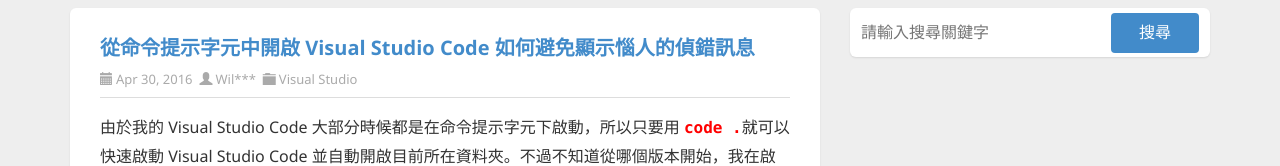
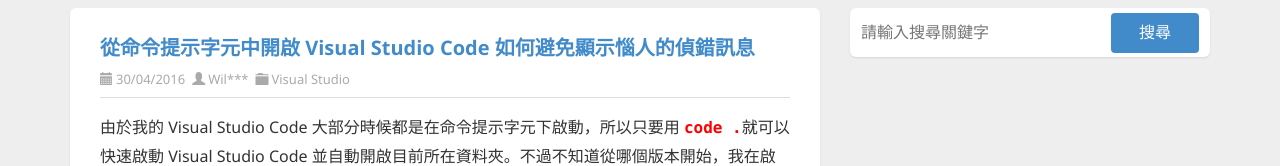
Before and after one commit to kent19871014/angular-demo0414, an Angular app: page / in a window 1280 px wide. Shown: the part 246-412 px from the top of the page. Built offline with nearby package versions, Linux system fonts and the light colour scheme.

Commit message:
定義pipe date format ps: command "ng g pipe mask"

```diff
--- a/src/app/app.component.html
+++ b/src/app/app.component.html
@@ -13,7 +13,7 @@
               <a href="{{item.href}}">{{item.title}}</a>
             </h2>
             <div class="post-info clearfix">
-              <span class="post-date"><i class="glyphicon glyphicon-calendar"></i>{{item.date | date}}</span>
+              <span class="post-date"><i class="glyphicon glyphicon-calendar"></i>{{item.date | date: 'dd/MM/yyyy'}}</span>
               <span class="post-author"><i class="glyphicon glyphicon-user"></i><a href="http://blog.miniasp.com/author/will.aspx">{{item.author | mask: 3}}</a></span>
               <span class="post-category"><i class="glyphicon glyphicon-folder-close"></i><a href="{{item['category-link']}}">{{item.category}}</a></span>
             </div>
```
